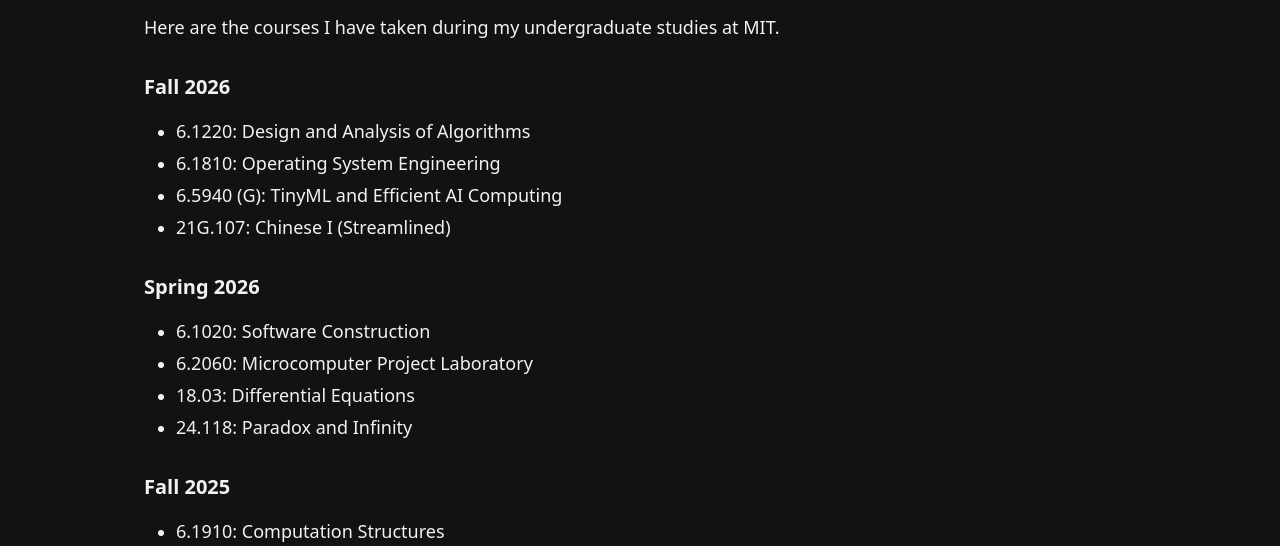
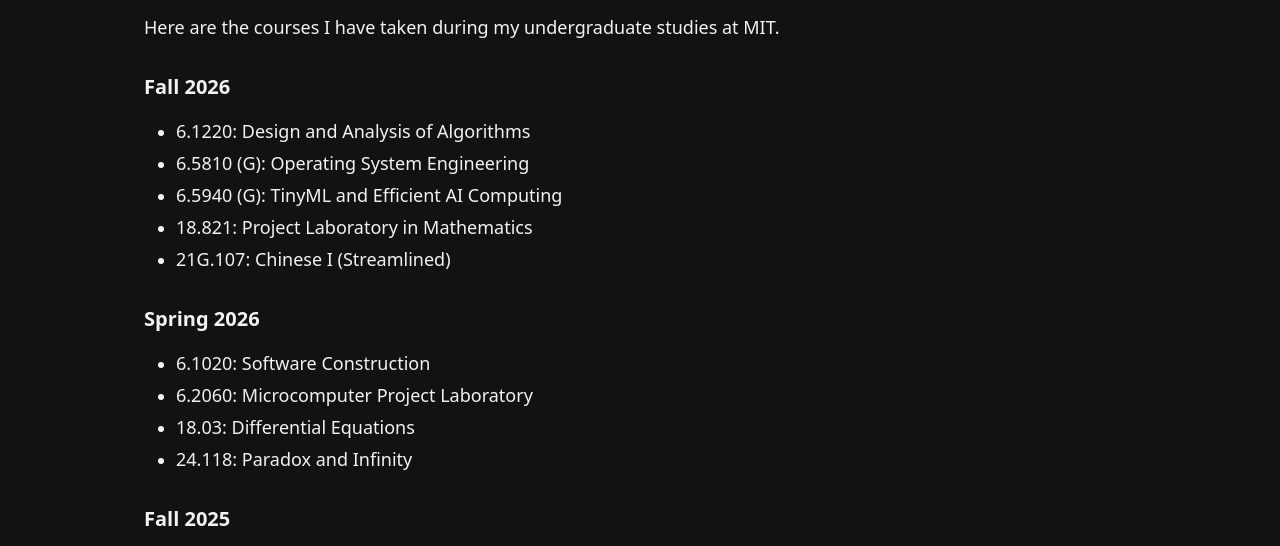
Before and after one commit to achen318/achen318.github.io, an Astro site: page /coursework in a window 1280 px wide. Shown: the part 179-725 px from the top of the page. Built offline with nearby package versions, Linux system fonts and the light colour scheme; Astro itself is replaced by a stand-in of ours.

Commit message:
info update

```diff
--- a/src/pages/coursework.astro
+++ b/src/pages/coursework.astro
@@ -11,14 +11,19 @@
     url: 'https://student.mit.edu/catalog/m6a.html#6.1220'
   },
   {
-    code: '6.1810',
+    code: '6.5810 (G)',
     name: 'Operating System Engineering',
-    url: 'https://student.mit.edu/catalog/m6a.html#6.1810'
+    url: 'https://student.mit.edu/catalog/m6a.html#6.5810'
   },
   {
     code: '6.5940 (G)',
     name: 'TinyML and Efficient AI Computing',
     url: 'https://student.mit.edu/catalog/m6a.html#6.5940'
+  },
+  {
+    code: '18.821',
+    name: 'Project Laboratory in Mathematics',
+    url: 'https://student.mit.edu/catalog/m18b.html#18.821'
   },
   {
     code: '21G.107',
--- a/src/pages/experience.astro
+++ b/src/pages/experience.astro
@@ -9,6 +9,7 @@
     role: 'Member of Technical Staff (Developer Experience)',
     organization: 'Replit',
     startDate: 'Jun 2026',
+    endDate: 'Aug 2026',
     url: 'https://replit.com/'
   },
   {
```
Also changed, not shown: 2 other files.
